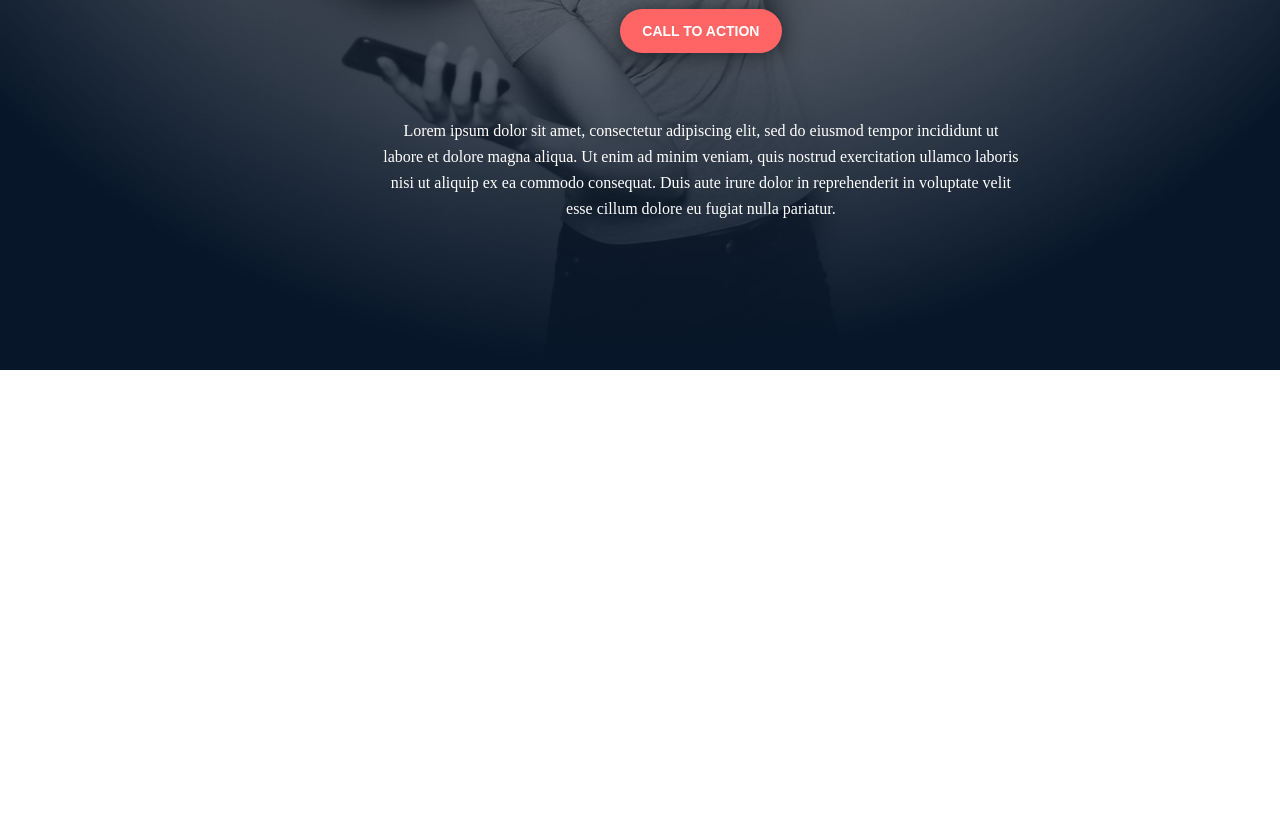
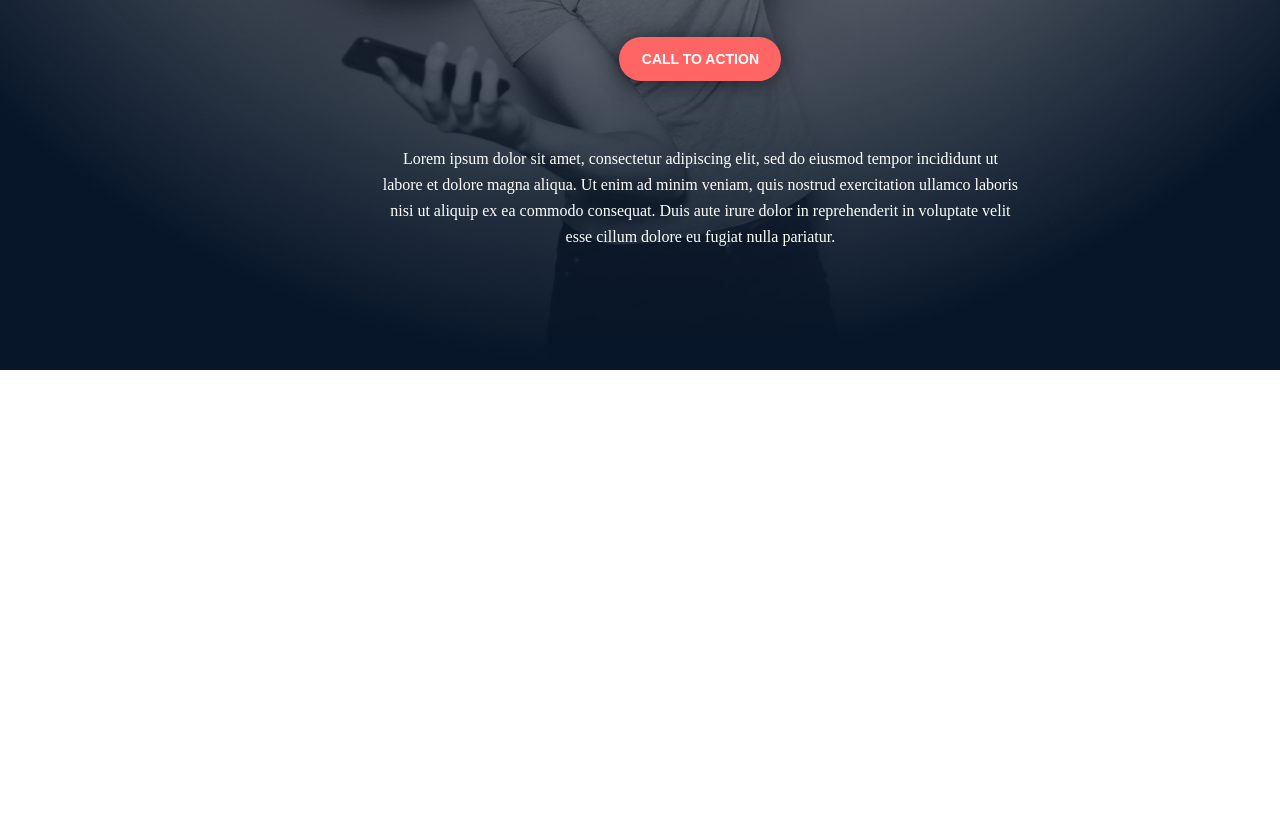
Before and after one commit to LeeWest89/atlas-headphones, a plain HTML site: page 0-index.html in a window 1280 px wide. Shown: the part 430-1252 px from the top of the page. After the commit the page ends 800 px from the top, so only its background shows below. Drawn offline with Linux system fonts and the light colour scheme.

Commit message:
changed position relative to absolute in .hero-piece fixed my postioning issue for desktop

```diff
--- a/0-index.html
+++ b/0-index.html
@@ -9,8 +9,11 @@
   <title>Headphones</title>
 </head>
 <body>
+  <section class="header_hero">
     <div class="background_image">
+
     <!-- Header -->
+
       <header>
         <div class="header_bar">
           <a href="#" class="logo"><img src="images/logo_headphones.svg" alt="Headphone logo"></a>
@@ -21,14 +24,17 @@
           </div>
         </div>
       </header>
+
     <!-- Hero Piece -->
-    <div class="hero_piece_section">
+
+      <div class="hero_piece">
         <h1>Lorem ipsum dolor set amet lorem ipsum</h1>
         <h2>Lorem ipsum dolor set amet lorem ipsum dolor set</h2>
         <button class="hero_button">CALL TO ACTION</button>
         <p>Lorem ipsum dolor sit amet, consectetur adipiscing elit, sed do eiusmod tempor incididunt ut labore et dolore magna aliqua. Ut enim ad minim veniam, quis nostrud exercitation ullamco laboris nisi ut aliquip ex ea commodo consequat. Duis aute irure dolor in reprehenderit in voluptate velit esse cillum dolore eu fugiat nulla pariatur.</p>
       </div>
     </div>
+  </section>
   <!-- What to do -->
   <!-- Our results -->
   <!-- Contact us -->
--- a/0-styles.css
+++ b/0-styles.css
@@ -6,18 +6,17 @@
   border: 0;
 }
 
-  body {
-    width: 100%;
-    max-width: 87.5rem;
-    min-height: 187.875rem;
-    margin: 0 auto;
-  }
-
 /* Variables
 ============================= */
 
 :root {
   --color-orange: #FF6565;
+}
+
+
+.header_hero {
+  max-width: 87.5rem;
+  margin: 0 auto;
 }
 
 /* Background-image
@@ -86,19 +85,21 @@
 /* Hero_piece
 ============================= */
 
-  .hero_piece_section {
-    position: relative;
+.hero_piece {
+  position: absolute;
   display: flex;
   flex-direction: column;
   align-items: center;
   width: 39.8125rem;
   height: 19.5625rem;
   flex-shrink: 0;
-    margin-top: 19.51rem;
-    margin-left: 23.9rem;
+  top: 23.251rem;
+  left: 23.87rem;
+  bottom: 7.19rem;
+  right: 23.81rem;
 }
 
-  .hero_piece_section h1 {
+.hero_piece h1 {
   color: #FFF;
   text-align: center;
   font-size: 2rem;
@@ -107,7 +108,7 @@
   line-height: normal;
 }
 
-  .hero_piece_section h2 {
+.hero_piece h2 {
   color: #FFF;
   text-align: center;
   font-size: 1rem;
@@ -138,7 +139,7 @@
   opacity: 0.9;
 }
 
-  .hero_piece_section p {
+.hero_piece p {
   color: #FFF;
   text-align: center;
   font-family: "Source Sans Pro";
@@ -146,4 +147,5 @@
   font-style: normal;
   font-weight: 400;
   line-height: 1.625rem;
+  margin-bottom: 7.19rem;
 }
```
Lines whose indentation alone changed are shown as unchanged.
